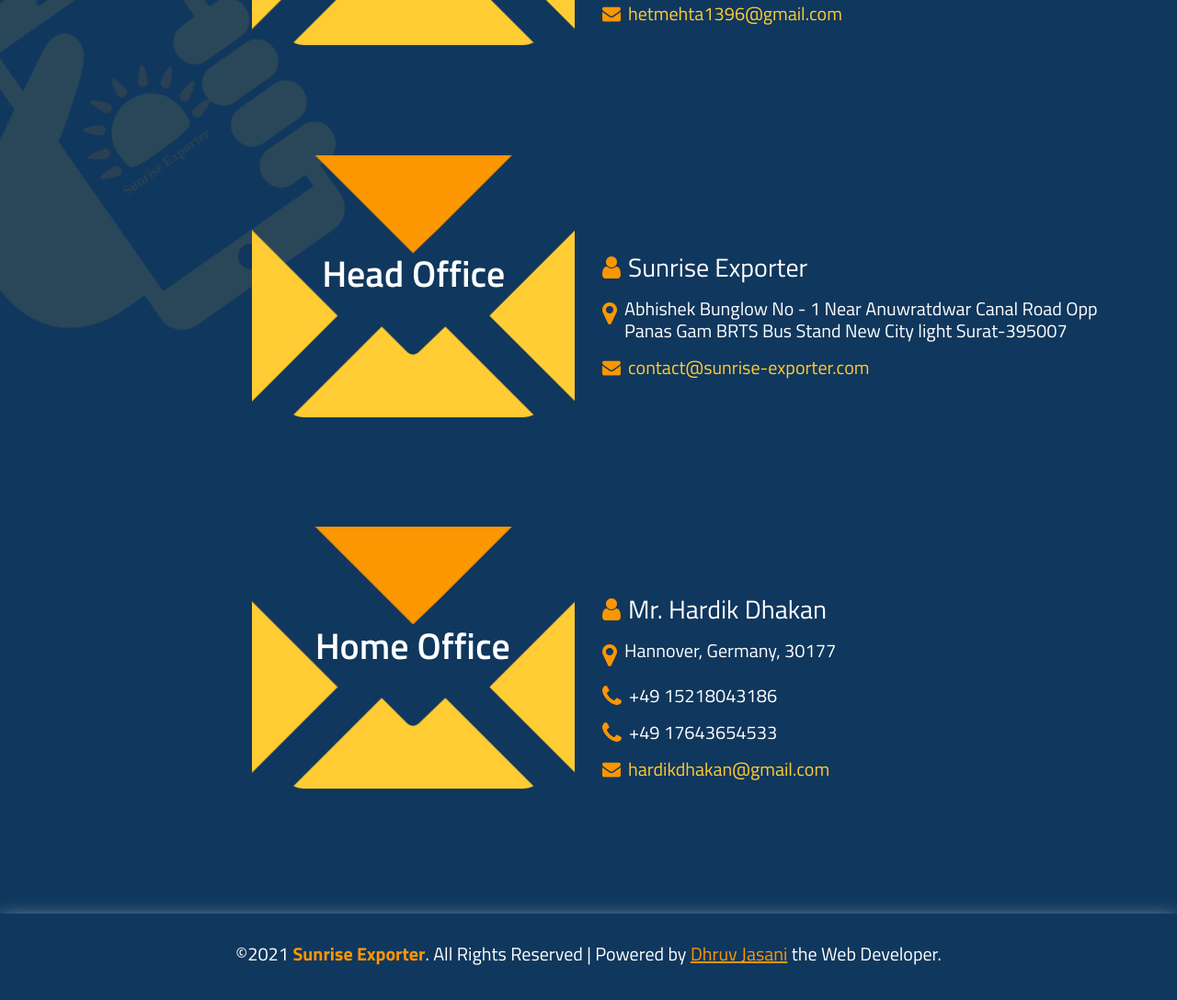
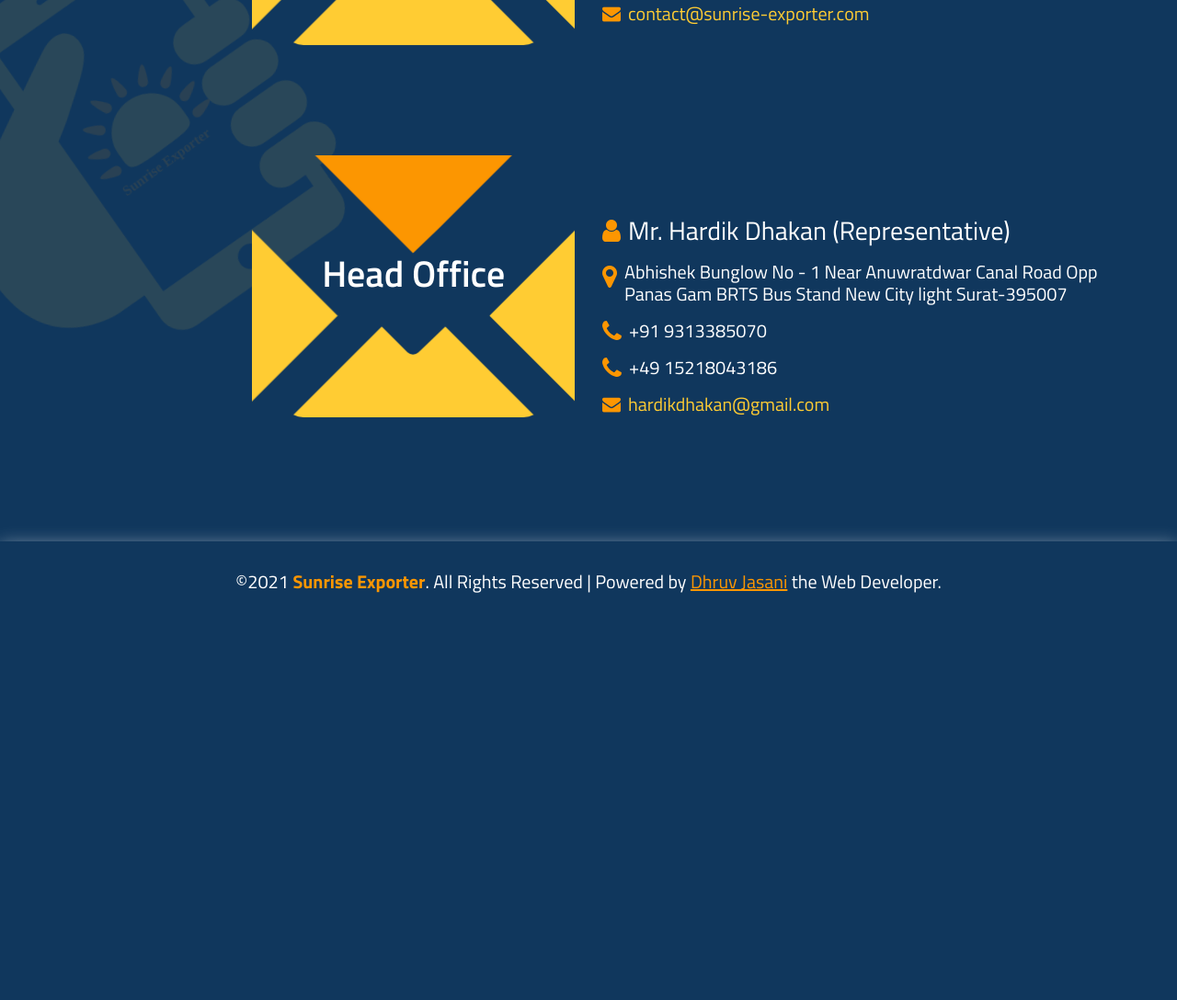
Before and after one commit to HET1396/Sunrise-Exporter, a plain HTML site: page pages/contact.html in a window 1280 px wide. Shown: the part 494-1582 px from the top of the page at 92% size. After the commit the page ends 1179 px from the top, so only its background shows below. Drawn offline with nearby package versions, Linux system fonts and the light colour scheme.

Commit message:
Update contact.html

```diff
--- a/pages/contact.html
+++ b/pages/contact.html
@@ -111,7 +111,7 @@
                         </div>
                         <div class="d-flex mt-2">
                             <h5><i class="fa fa-envelope pr-2" aria-hidden="true"></i></h5>
-                            <a href="mailto:hetmehta1396@gmail.com" class="mail"><h5>hetmehta1396@gmail.com</h5></a>
+                            <a href="mailto:contact@sunrise-exporter.com" class="mail"><h5>contact@sunrise-exporter.com</h5></a>
                         </div>
                     </div>
 
@@ -146,66 +146,23 @@
                     <div class="col-sm-6 d-flex flex-column justify-content-center mt-n5 row_con">
                         <div class="d-flex">
                             <h3><i class="fa fa-user pr-2" aria-hidden="true"></i></h3>
-                            <h3>Sunrise Exporter</h3>
+                            <h3>Mr. Hardik Dhakan (Representative)</h3>
                         </div>
                         <div class="d-flex mt-2">
                             <h3><i class="fa fa-map-marker pr-2" aria-hidden="true"></i></h3>
                             <h5 class="text-left">Abhishek Bunglow No - 1  Near Anuwratdwar Canal Road Opp Panas Gam BRTS Bus Stand New City light Surat-395007</h5>
                         </div>
-                        <div class="d-flex mt-2">
-                            <h5><i class="fa fa-envelope pr-2" aria-hidden="true"></i></h5>
-                            <a href="mailto:contact@sunrise-exporter.com<" class="mail"><h5>contact@sunrise-exporter.com</h5></a>
-                        </div>
-                    </div>
-
-
-                    <div class="col-sm-6 text-lg-right mt-5 mt-lg-0">
-                        <svg xmlns="http://www.w3.org/2000/svg" xmlns:xlink="http://www.w3.org/1999/xlink" width="781" height="776" viewBox="0 0 781 776">
-                        <defs>
-                            <clipPath id="clip-custom_14">
-                            <rect width="781" height="776"/>
-                            </clipPath>
-                        </defs>
-                        <g id="custom_14" data-name="custom – 14" clip-path="url(#clip-custom_14)">
-                            <g id="email" transform="translate(68 81)">
-                            <g id="top_envolope">
-                                <path id="Path_69" data-name="Path 69" d="M582.491,61H50.046a56.118,56.118,0,0,0-24.325,5.69L315.007,355.976l64.838-62.312.006-.009a.018.018,0,0,1,.006-.005L606.824,66.7A56.12,56.12,0,0,0,582.491,61Z" transform="translate(6.732)" fill="#fc9601"/>
-                            </g>
-                            <g id="right_envolope">
-                                <path id="Path_70" data-name="Path 70" d="M551.8,86.728,338.213,300.3l213.58,213.58a56.116,56.116,0,0,0,5.69-24.325V111.044A56.118,56.118,0,0,0,551.8,86.728Z" transform="translate(88.517 6.733)" fill="#fc3"/>
-                            </g>
-                            <g id="left_envolope">
-                                <path id="Path_71" data-name="Path 71" d="M5.69,86.721A56.118,56.118,0,0,0,0,111.046V489.561A56.13,56.13,0,0,0,5.685,513.88L219.273,300.3Z" transform="translate(0 6.732)" fill="#fc3"/>
-                            </g>
-                            <g id="bottom_envolope">
-                                <path id="Path_72" data-name="Path 72" d="M393.238,277.214l-64.847,62.32a18.916,18.916,0,0,1-26.761,0l-62.324-62.323L25.714,490.788a56.119,56.119,0,0,0,24.334,5.7H582.493a56.117,56.117,0,0,0,24.325-5.69Z" transform="translate(6.73 56.586)" fill="#fc3"/>
-                            </g>
-                            </g>
-                        </g>
-                        </svg>
-
-                        <h1 class="position-relative head1">Home Office</h1>
-                    </div>
-                    <div class="col-sm-6 d-flex flex-column justify-content-center mt-n5 row_con">
-                        <div class="d-flex">
-                            <h3><i class="fa fa-user pr-2" aria-hidden="true"></i></h3>
-                            <h3>Mr. Hardik Dhakan</h3>
-                        </div>
-                        <div class="d-flex mt-2">
-                            <h3><i class="fa fa-map-marker pr-2" aria-hidden="true"></i></h3>
-                            <h5 class="text-left">Hannover, Germany, 30177</h5>
+                         <div class="d-flex mt-2">
+                            <h5><i class="fa fa-phone fa-lg pr-2" aria-hidden="true"></i></h5>
+                            <a href="tel:+91 9313385070"><h5>+91 9313385070</h5></a>
                         </div>
                         <div class="d-flex mt-2">
                             <h5><i class="fa fa-phone fa-lg pr-2" aria-hidden="true"></i></h5>
                             <a href="tel:+49 15218043186"><h5>+49 15218043186</h5></a>
                         </div>
                         <div class="d-flex mt-2">
-                            <h5><i class="fa fa-phone fa-lg pr-2" aria-hidden="true"></i></h5>
-                            <a href="tel:+49 17643654533"><h5>+49 17643654533</h5></a>
-                        </div>
-                        <div class="d-flex mt-2">
                             <h5><i class="fa fa-envelope pr-2" aria-hidden="true"></i></h5>
-                            <a href="mailto:hardikdhakan@gmail.com" class="mail"><h5>hardikdhakan@gmail.com</h5></a>
+                            <a href="mailto:hardikdhakan@gmail.com<" class="mail"><h5>hardikdhakan@gmail.com</h5></a>
                         </div>
                     </div>
                 </div>
```
